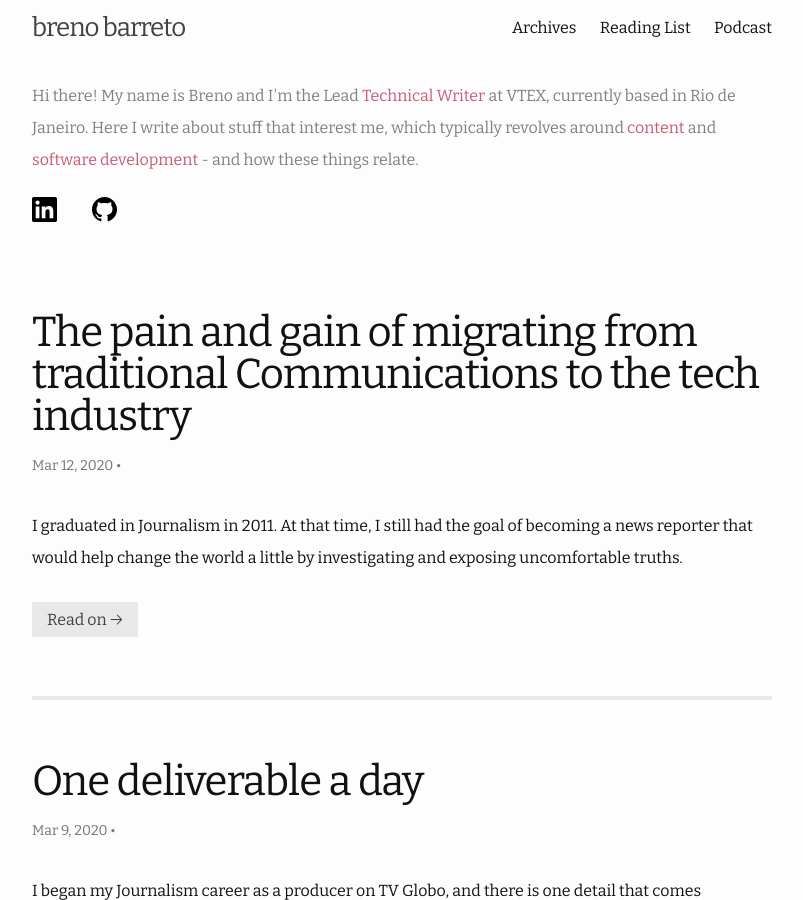
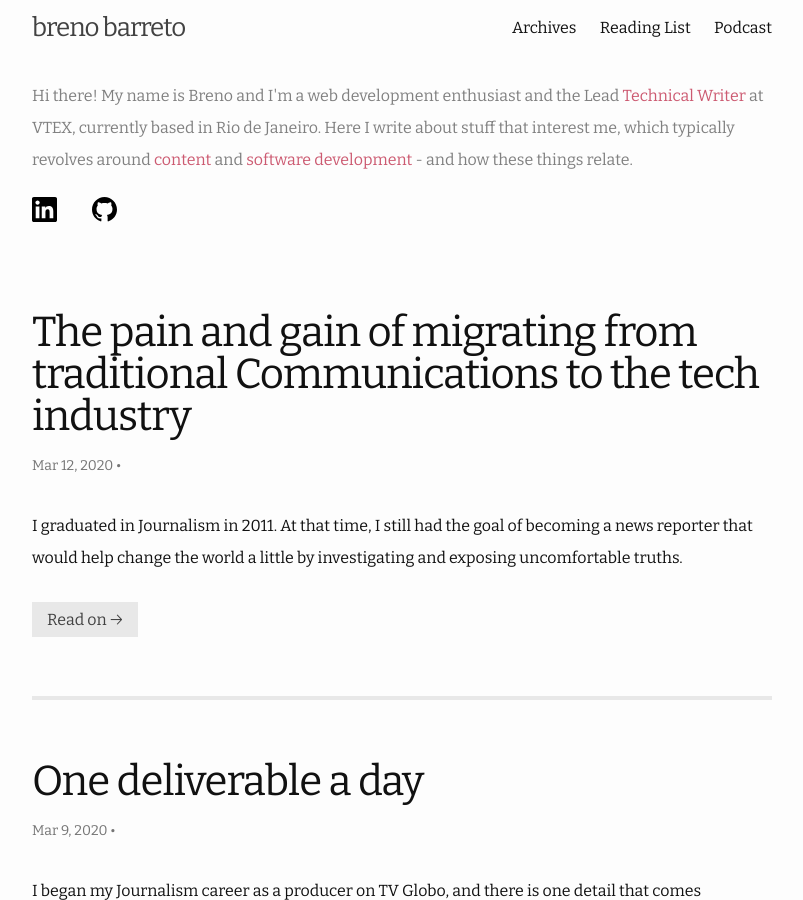
Before and after one commit to brenobarreto/brenobarreto.github.io, a Jekyll site: the page built from index.html, in a window 1280 px wide and 900 px high. Shown: the whole window, without its empty margins (238-1041 px from the left). Built offline with Jekyll 4.4.1, drawn with Linux system fonts in a browser that asks for light colours; the list of posts is cut into pages by our own code.

Commit message:
Add 'web development enthusiast' to site description

```diff
--- a/_includes/header.html
+++ b/_includes/header.html
@@ -16,7 +16,7 @@
     </nav>
 
     <div class="description-header">
-      <p style="display: inline">Hi there! My name is Breno and I'm the Lead <p class="boldDesc">Technical Writer</p> at VTEX, currently based in Rio de Janeiro. Here I write about stuff that interest me, which typically revolves around <p class="boldDesc">content</p> and <p class="boldDesc">software development</p> - and how these things relate.</p>
+      <p style="display: inline">Hi there! My name is Breno and I'm a web development enthusiast and the Lead <p class="boldDesc">Technical Writer</p> at VTEX, currently based in Rio de Janeiro. Here I write about stuff that interest me, which typically revolves around <p class="boldDesc">content</p> and <p class="boldDesc">software development</p> - and how these things relate.</p>
     </div>
     <div class="social-links">
       <a href="https://www.linkedin.com/in/breno-barreto/">
```
